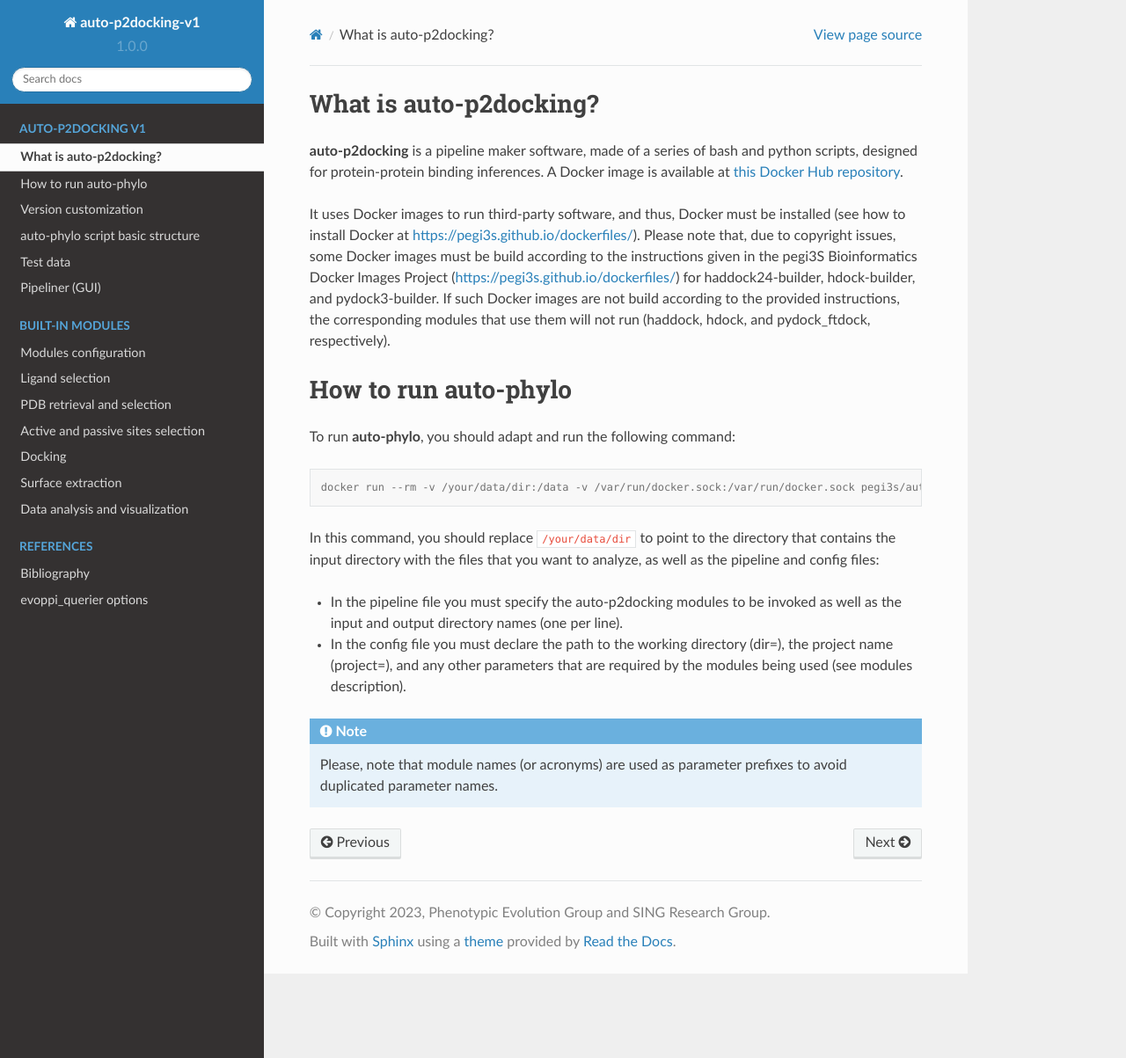
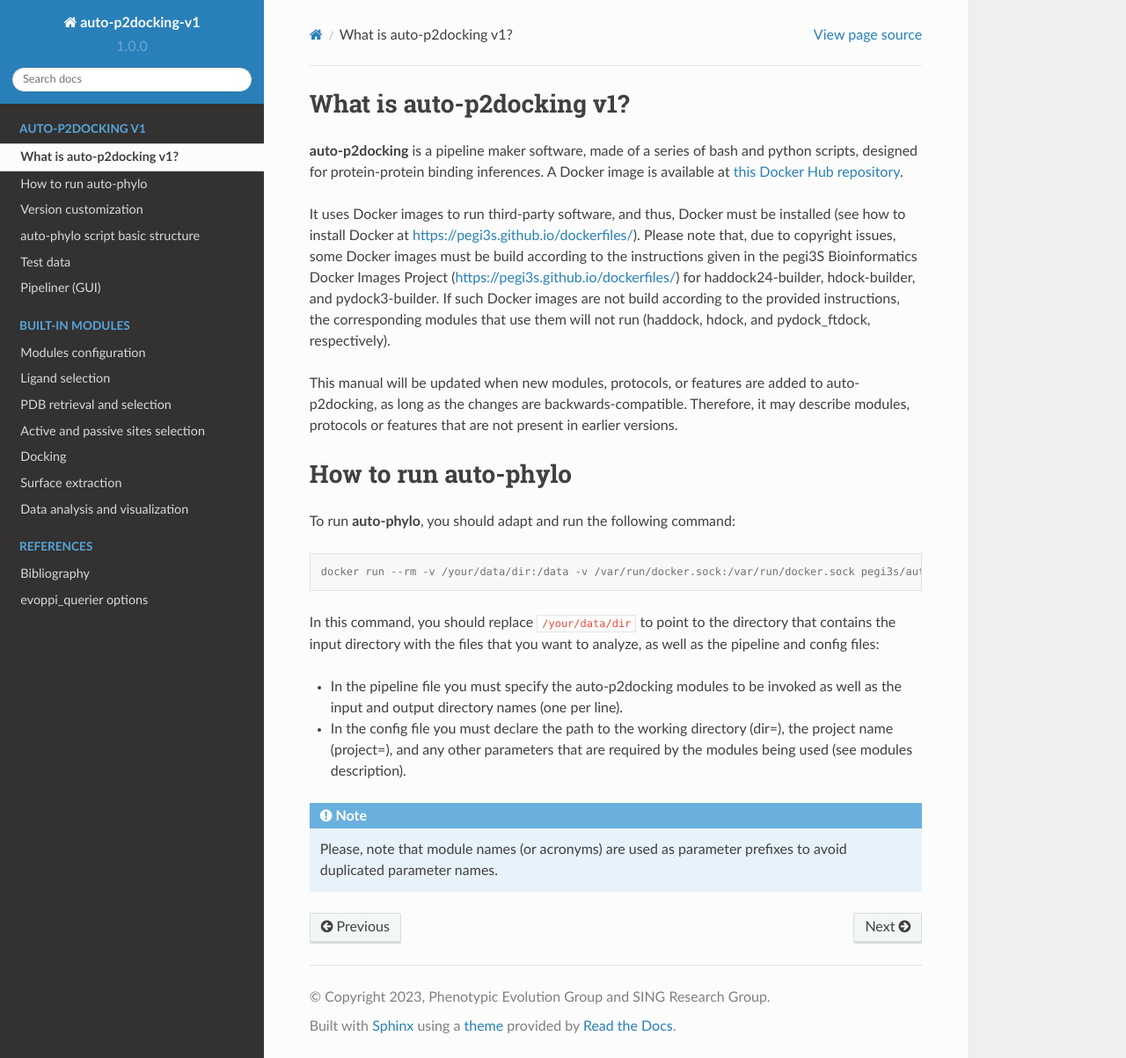
Before and after one commit to pegi3s/auto-p2docking-docs, a Sphinx documentation site: the page built from source/overview.rst, in a window 1280 px wide and 1203 px high. Shown: the whole window at 88% size. Built offline with Sphinx 7.4.7 and the Read the Docs theme 2.0.0, drawn with Linux system fonts in a browser that asks for light colours.

Commit message:
Update overview.rst

```diff
--- a/source/overview.rst
+++ b/source/overview.rst
@@ -1,9 +1,11 @@
-What is auto-p2docking?
+What is auto-p2docking v1?
 *******************
 
 **auto-p2docking** is a pipeline maker software, made of a series of bash and python scripts, designed for protein-protein binding inferences. A Docker image is available at `this Docker Hub repository <https://hub.docker.com/r/pegi3s/auto-p2docking>`_.
 
 It uses Docker images to run third-party software, and thus, Docker must be installed (see how to install Docker at https://pegi3s.github.io/dockerfiles/). Please note that, due to copyright issues, some Docker images must be build according to the instructions given in the pegi3S Bioinformatics Docker Images Project (https://pegi3s.github.io/dockerfiles/) for haddock24-builder, hdock-builder, and pydock3-builder. If such Docker images are not build according to the provided instructions, the corresponding modules that use them will not run (haddock, hdock, and pydock_ftdock, respectively).
+
+This manual will be updated when new modules, protocols, or features are added to auto-p2docking, as long as the changes are backwards-compatible. Therefore, it may describe modules, protocols or features that are not present in earlier versions.
 
 .. _how-to-run:
 
```
